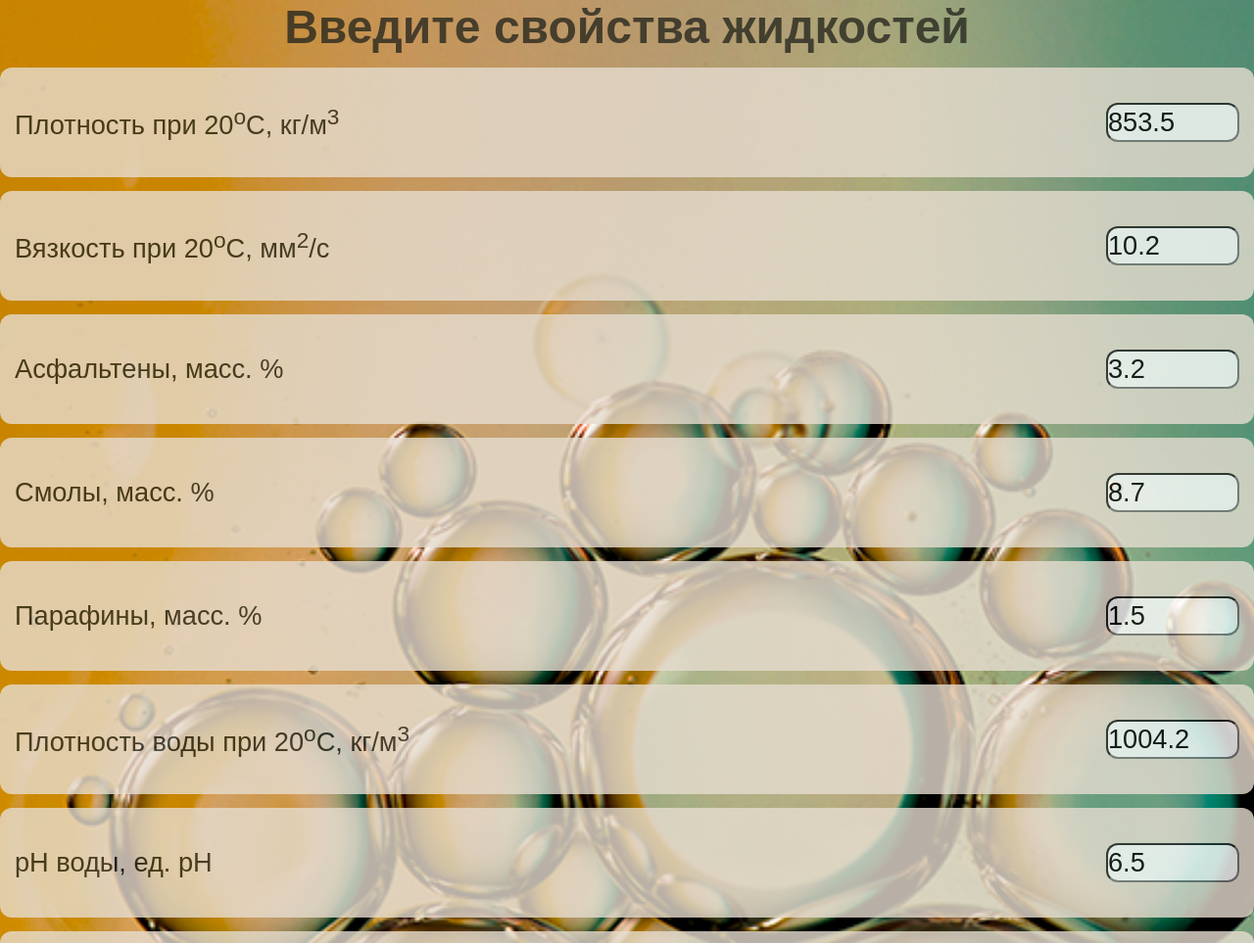
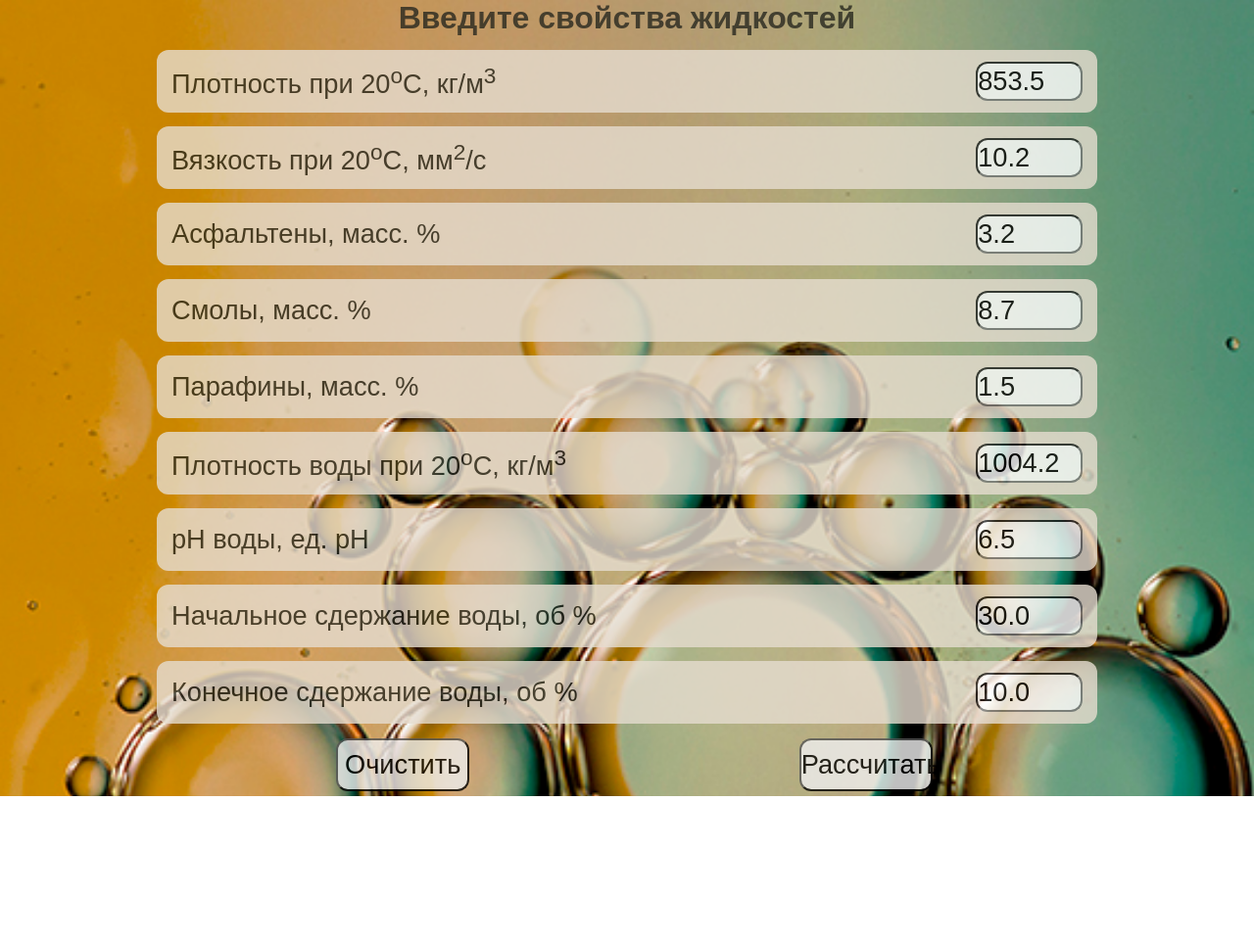
Before and after one commit to aytroshin/StaniSugar, a plain HTML site: page tg_bot/index.html in a window 1280 px wide. Shown: the top 963 px of the page at 98% size. After the commit the page ends 813 px from the top, so only its background shows below. Drawn offline with Linux system fonts and the light colour scheme; a script that the page names is missing.

Commit message:
Update main.css

```diff
--- a/tg_bot/css/main.css
+++ b/tg_bot/css/main.css
@@ -13,7 +13,7 @@ body {
 }
 
 h1 {
-  font-size: 3em;
+  font-size: 2em;
   color: #28281F;
 }
 
@@ -24,8 +24,8 @@ h1 {
   /* border: solid; */
   border-radius: 12px;
   background-color: #E6DDD0;
-  width: 80em;
-  height: 7em;
+  width: 60em;
+  height: 4em;
   display: flex;
   align-items: center;
   padding-left: 15px;
@@ -33,7 +33,7 @@ h1 {
 
 
 input{
-width: 5em;
+width: 4em;
 height: 1.5em;
 font-size: 1.7em;
 margin: 0 15px 0 auto;
@@ -46,8 +46,8 @@ label {
   margin-left: auto;
   margin-right: auto;
   margin-top: 10px;
-  width: 80em;
-  height: 7em;
+  width: 60em;
+  height: 4em;
   display: flex;
   align-items: center;
   padding-left: 15px;
@@ -57,7 +57,7 @@ label {
 button {
   margin-left: auto;
   margin-right: auto;
-  width: 10em;
+  width: 5em;
   height: 2em;
   font-size: 1.7em;
   border-radius: 12px;
```
